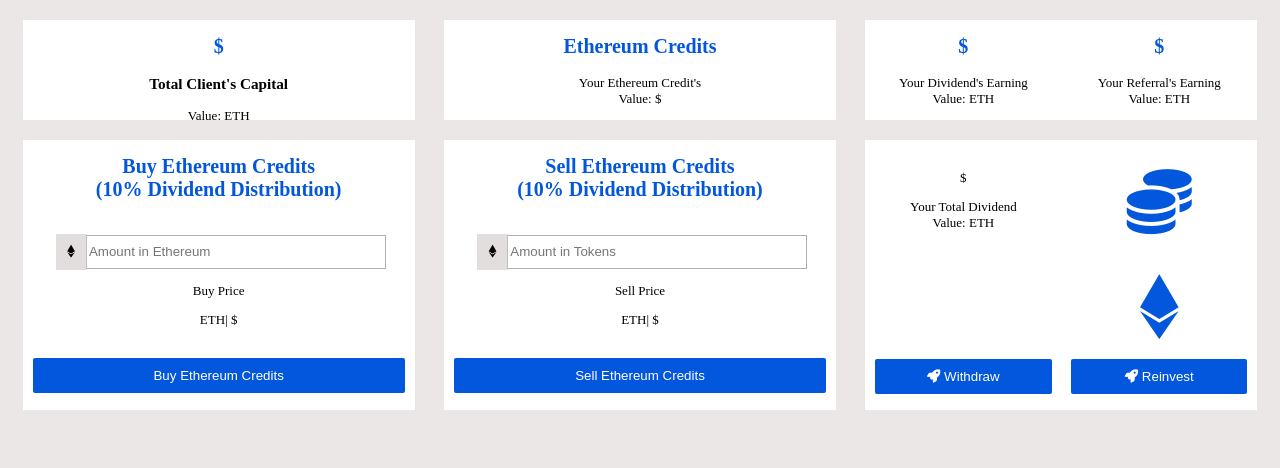
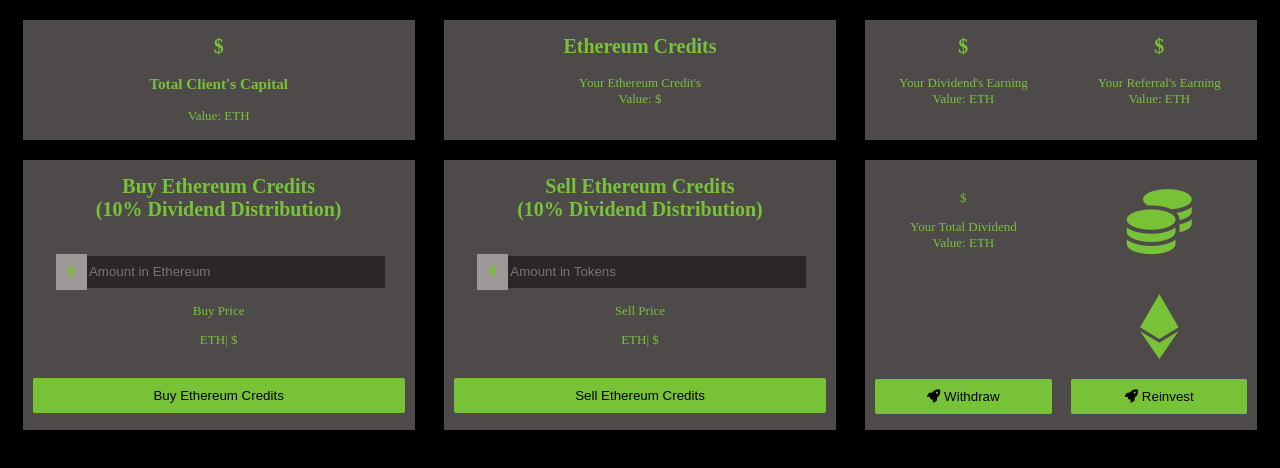
Before and after one commit to uzairkath/testToken, a website with bundled scripts: page index.html in a window 1280 px wide. Built offline with nearby package versions, Linux system fonts and the light colour scheme; no server answers.

Commit message:
final commit

```diff
--- a/public/style.css
+++ b/public/style.css
@@ -1,12 +1,12 @@
 body{
     font-size: 13px;
     margin-top: 10px;
-    background-color: rgb(236, 231, 231);
+    background-color: rgb(0, 0, 0);
 }
 h2{
     font-size: 20px;
     margin-top: 15px;
-    color: #0357dd;
+    color: #78C238;
 }
 
 .container1{
@@ -31,17 +31,17 @@
 }
 .sbox{
     margin-top: 10px;
-    color: black;
-    background-color: white;
+    color: #78C238;
+    background-color: #4e4a4a;
     margin: 10px;
     align-self: auto;
     text-align: center;
-    height: 100px;
+    height: 120px;
 }
 
 .lbox{
-    color: black;
-    background-color: white;
+    color: #78C238;
+    background-color: #4e4a4a;
     margin: 10px;
     align-self: auto;
     text-align: center;
@@ -62,14 +62,14 @@
     width: 45%;
 }
 button{
-    color: #fff;
+    color: #000000;
     padding: 10px 25px;
     text-transform: capitalize;
     border-radius: 2px;
     outline: none;
     box-shadow: none;
     border: none;
-    background-color: #0357dd;
+    background-color: #78C238;
     width: 95%;
 }
 input{
@@ -77,6 +77,8 @@
     margin-left: 0;
     height: 30px;
     border: rgba(100, 100, 102, 0.514) 1px solid;
+    background-color: #2b2727;
+    color: #7c7676;
 }
 #buttons{
     padding-top: 20px;
@@ -112,5 +114,5 @@
     }
 }
 .txt-blue{
-    color: #0357dd;
+    color: #78C238;
 }
```
Also changed, not shown: 1 other file.
